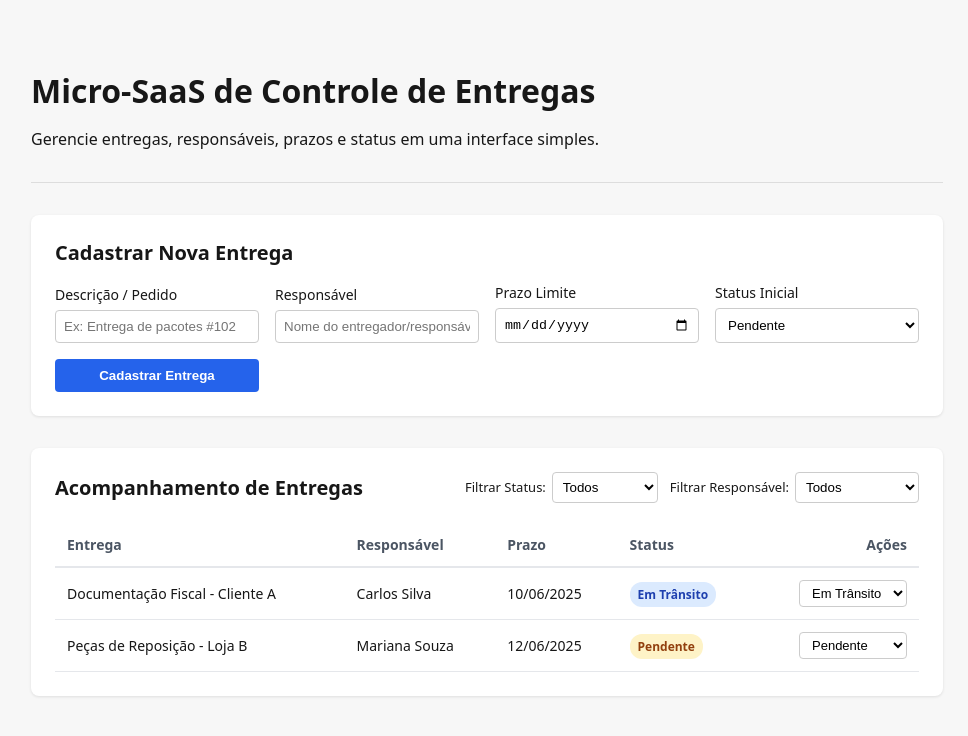
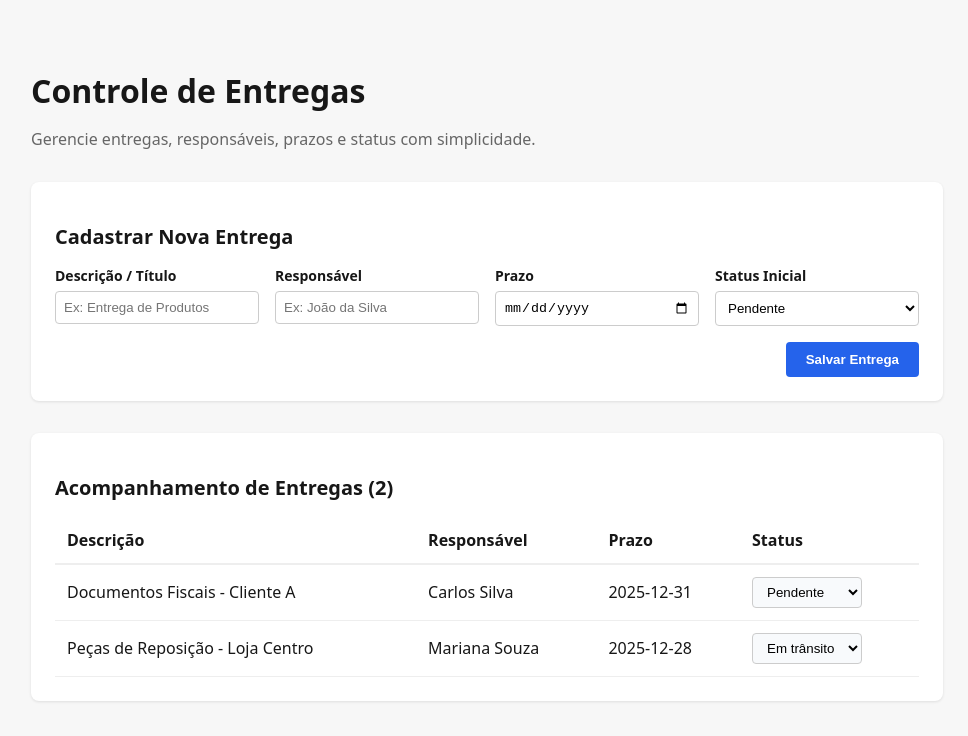
Before and after one commit to Klip-lab/micro-saas-controle-entregas, a React (Vite) app: page / in a window 1280 px wide. Shown: the top 736 px of the page, without its empty margins (153-1121 px from the left). Built offline with nearby package versions, Linux system fonts and the light colour scheme.

Commit message:
factory: TASK-PRJ-624786-002

```diff
--- a/src/App.tsx
+++ b/src/App.tsx
@@ -1,228 +1,216 @@
-import { useState, useEffect } from 'react';
+import { useState, useEffect, FormEvent } from "react";
 
 interface Delivery {
   id: string;
   title: string;
   responsible: string;
-  deadline: string;
-  status: 'Pendente' | 'Em Trânsito' | 'Entregue' | 'Cancelado';
+  dueDate: string;
+  status: "Pendente" | "Em trânsito" | "Entregue" | "Cancelado";
 }
-
-const INITIAL_DELIVERIES: Delivery[] = [
-  {
-    id: '1',
-    title: 'Documentação Fiscal - Cliente A',
-    responsible: 'Carlos Silva',
-    deadline: '2025-06-10',
-    status: 'Em Trânsito'
-  },
-  {
-    id: '2',
-    title: 'Peças de Reposição - Loja B',
-    responsible: 'Mariana Souza',
-    deadline: '2025-06-12',
-    status: 'Pendente'
-  }
-];
 
 export default function App() {
   const [deliveries, setDeliveries] = useState<Delivery[]>(() => {
-    const saved = localStorage.getItem('micro_saas_deliveries');
+    const saved = localStorage.getItem("@micro_saas_deliveries");
     if (saved) {
       try {
         return JSON.parse(saved);
-      } catch (e) {
-        return INITIAL_DELIVERIES;
+      } catch {
+        return [];
       }
     }
-    return INITIAL_DELIVERIES;
+    return [
+      {
+        id: "1",
+        title: "Documentos Fiscais - Cliente A",
+        responsible: "Carlos Silva",
+        dueDate: "2025-12-31",
+        status: "Pendente"
+      },
+      {
+        id: "2",
+        title: "Peças de Reposição - Loja Centro",
+        responsible: "Mariana Souza",
+        dueDate: "2025-12-28",
+        status: "Em trânsito"
+      }
+    ];
   });
 
-  const [title, setTitle] = useState('');
-  const [responsible, setResponsible] = useState('');
-  const [deadline, setDeadline] = useState('');
-  const [status, setStatus] = useState<'Pendente' | 'Em Trânsito' | 'Entregue' | 'Cancelado'>('Pendente');
-  const [filterStatus, setFilterStatus] = useState<string>('Todos');
-  const [filterResponsible, setFilterResponsible] = useState<string>('Todos');
+  const [title, setTitle] = useState("");
+  const [responsible, setResponsible] = useState("");
+  const [dueDate, setDueDate] = useState("");
+  const [status, setStatus] = useState<Delivery["status"]>("Pendente");
 
   useEffect(() => {
-    localStorage.setItem('micro_saas_deliveries', JSON.stringify(deliveries));
+    localStorage.setItem("@micro_saas_deliveries", JSON.stringify(deliveries));
   }, [deliveries]);
 
-  const handleAddDelivery = (e: React.FormEvent) => {
+  function handleCreateDelivery(e: FormEvent) {
     e.preventDefault();
-    if (!title.trim() || !responsible.trim() || !deadline) return;
+    if (!title.trim() || !responsible.trim() || !dueDate) return;
 
     const newDelivery: Delivery = {
       id: Date.now().toString(),
       title: title.trim(),
       responsible: responsible.trim(),
-      deadline,
+      dueDate,
       status
     };
 
     setDeliveries([newDelivery, ...deliveries]);
-    setTitle('');
-    setResponsible('');
-    setDeadline('');
-    setStatus('Pendente');
-  };
+    setTitle("");
+    setResponsible("");
+    setDueDate("");
+    setStatus("Pendente");
+  }
 
-  const handleStatusChange = (id: string, newStatus: Delivery['status']) => {
-    setDeliveries(deliveries.map(d => d.id === id ? { ...d, status: newStatus } : d));
-  };
-
-  const responsiblesList = Array.from(new Set(deliveries.map(d => d.responsible)));
-
-  const filteredDeliveries = deliveries.filter(d => {
-    const matchesStatus = filterStatus === 'Todos' || d.status === filterStatus;
-    const matchesResp = filterResponsible === 'Todos' || d.responsible === filterResponsible;
-    return matchesStatus && matchesResp;
-  });
+  function handleStatusChange(id: string, newStatus: Delivery["status"]) {
+    setDeliveries(
+      deliveries.map((item) =>
+        item.id === id ? { ...item, status: newStatus } : item
+      )
+    );
+  }
 
   return (
     <main>
-      <header style={{ marginBottom: '32px', borderBottom: '1px solid #ddd', paddingBottom: '16px' }}>
-        <h1>Micro-SaaS de Controle de Entregas</h1>
-        <p>Gerencie entregas, responsáveis, prazos e status em uma interface simples.</p>
+      <header style={{ marginBottom: "32px" }}>
+        <h1>Controle de Entregas</h1>
+        <p style={{ color: "#666" }}>
+          Gerencie entregas, responsáveis, prazos e status com simplicidade.
+        </p>
       </header>
 
-      <section style={{ background: '#fff', padding: '24px', borderRadius: '8px', marginBottom: '32px', boxShadow: '0 1px 3px rgba(0,0,0,0.1)' }}>
-        <h2 style={{ marginTop: 0, fontSize: '1.25rem' }}>Cadastrar Nova Entrega</h2>
-        <form onSubmit={handleAddDelivery} style={{ display: 'grid', gridTemplateColumns: 'repeat(auto-fit, minmax(200px, 1fr))', gap: '16px', alignItems: 'flex-end' }}>
-          <div>
-            <label style={{ display: 'block', marginBottom: '6px', fontSize: '0.875rem', fontWeight: 500 }}>Descrição / Pedido</label>
+      <section
+        style={{
+          background: "#fff",
+          padding: "24px",
+          borderRadius: "8px",
+          boxShadow: "0 1px 3px rgba(0,0,0,0.1)",
+          marginBottom: "32px"
+        }}
+      >
+        <h2 style={{ fontSize: "1.25rem", marginBottom: "16px" }}>
+          Cadastrar Nova Entrega
+        </h2>
+        <form
+          onSubmit={handleCreateDelivery}
+          style={{ display: "grid", gap: "16px", gridTemplateColumns: "repeat(auto-fit, minmax(200px, 1fr))" }}
+        >
+          <div style={{ display: "flex", flexDirection: "column", gap: "6px" }}>
+            <label style={{ fontSize: "0.875rem", fontWeight: 600 }}>Descrição / Título</label>
             <input
               type="text"
               value={title}
-              onChange={e => setTitle(e.target.value)}
-              placeholder="Ex: Entrega de pacotes #102"
+              onChange={(e) => setTitle(e.target.value)}
+              placeholder="Ex: Entrega de Produtos"
               required
-              style={{ width: '100%', padding: '8px', borderRadius: '4px', border: '1px solid #ccc' }}
+              style={{ padding: "8px", borderRadius: "4px", border: "1px solid #ccc" }}
             />
           </div>
-          <div>
-            <label style={{ display: 'block', marginBottom: '6px', fontSize: '0.875rem', fontWeight: 500 }}>Responsável</label>
+
+          <div style={{ display: "flex", flexDirection: "column", gap: "6px" }}>
+            <label style={{ fontSize: "0.875rem", fontWeight: 600 }}>Responsável</label>
             <input
               type="text"
               value={responsible}
-              onChange={e => setResponsible(e.target.value)}
-              placeholder="Nome do entregador/responsável"
+              onChange={(e) => setResponsible(e.target.value)}
+              placeholder="Ex: João da Silva"
               required
-              style={{ width: '100%', padding: '8px', borderRadius: '4px', border: '1px solid #ccc' }}
+              style={{ padding: "8px", borderRadius: "4px", border: "1px solid #ccc" }}
             />
           </div>
-          <div>
-            <label style={{ display: 'block', marginBottom: '6px', fontSize: '0.875rem', fontWeight: 500 }}>Prazo Limite</label>
+
+          <div style={{ display: "flex", flexDirection: "column", gap: "6px" }}>
+            <label style={{ fontSize: "0.875rem", fontWeight: 600 }}>Prazo</label>
             <input
               type="date"
-              value={deadline}
-              onChange={e => setDeadline(e.target.value)}
+              value={dueDate}
+              onChange={(e) => setDueDate(e.target.value)}
               required
-              style={{ width: '100%', padding: '8px', borderRadius: '4px', border: '1px solid #ccc' }}
+              style={{ padding: "8px", borderRadius: "4px", border: "1px solid #ccc" }}
             />
           </div>
-          <div>
-            <label style={{ display: 'block', marginBottom: '6px', fontSize: '0.875rem', fontWeight: 500 }}>Status Inicial</label>
+
+          <div style={{ display: "flex", flexDirection: "column", gap: "6px" }}>
+            <label style={{ fontSize: "0.875rem", fontWeight: 600 }}>Status Inicial</label>
             <select
               value={status}
-              onChange={e => setStatus(e.target.value as Delivery['status'])}
-              style={{ width: '100%', padding: '8px', borderRadius: '4px', border: '1px solid #ccc', background: '#fff' }}
+              onChange={(e) => setStatus(e.target.value as Delivery["status"])}
+              style={{ padding: "8px", borderRadius: "4px", border: "1px solid #ccc", background: "#fff" }}
             >
               <option value="Pendente">Pendente</option>
-              <option value="Em Trânsito">Em Trânsito</option>
+              <option value="Em trânsito">Em trânsito</option>
               <option value="Entregue">Entregue</option>
               <option value="Cancelado">Cancelado</option>
             </select>
           </div>
-          <div>
-            <button type="submit" style={{ width: '100%', padding: '9px 16px', background: '#2563eb', color: '#fff', border: 'none', borderRadius: '4px', fontWeight: 600, cursor: 'pointer' }}>
-              Cadastrar Entrega
+
+          <div style={{ gridColumn: "1 / -1", display: "flex", justifyContent: "flex-end" }}>
+            <button
+              type="submit"
+              style={{
+                background: "#2563eb",
+                color: "#fff",
+                padding: "10px 20px",
+                borderRadius: "4px",
+                border: "none",
+                cursor: "pointer",
+                fontWeight: 600
+              }}
+            >
+              Salvar Entrega
             </button>
           </div>
         </form>
       </section>
 
-      <section style={{ background: '#fff', padding: '24px', borderRadius: '8px', boxShadow: '0 1px 3px rgba(0,0,0,0.1)' }}>
-        <div style={{ display: 'flex', justifyContent: 'space-between', alignItems: 'center', flexWrap: 'wrap', gap: '16px', marginBottom: '20px' }}>
-          <h2 style={{ margin: 0, fontSize: '1.25rem' }}>Acompanhamento de Entregas</h2>
-          <div style={{ display: 'flex', gap: '12px', flexWrap: 'wrap' }}>
-            <div>
-              <label style={{ fontSize: '0.8125rem', marginRight: '6px', fontWeight: 500 }}>Filtrar Status:</label>
-              <select
-                value={filterStatus}
-                onChange={e => setFilterStatus(e.target.value)}
-                style={{ padding: '6px', borderRadius: '4px', border: '1px solid #ccc', background: '#fff' }}
-              >
-                <option value="Todos">Todos</option>
-                <option value="Pendente">Pendente</option>
-                <option value="Em Trânsito">Em Trânsito</option>
-                <option value="Entregue">Entregue</option>
-                <option value="Cancelado">Cancelado</option>
-              </select>
-            </div>
-            <div>
-              <label style={{ fontSize: '0.8125rem', marginRight: '6px', fontWeight: 500 }}>Filtrar Responsável:</label>
-              <select
-                value={filterResponsible}
-                onChange={e => setFilterResponsible(e.target.value)}
-                style={{ padding: '6px', borderRadius: '4px', border: '1px solid #ccc', background: '#fff' }}
-              >
-                <option value="Todos">Todos</option>
-                {responsiblesList.map(resp => (
-                  <option key={resp} value={resp}>{resp}</option>
-                ))}
-              </select>
-            </div>
-          </div>
-        </div>
-
-        {filteredDeliveries.length === 0 ? (
-          <p style={{ textAlign: 'center', color: '#666', padding: '24px 0' }}>Nenhuma entrega encontrada com os filtros selecionados.</p>
+      <section
+        style={{
+          background: "#fff",
+          padding: "24px",
+          borderRadius: "8px",
+          boxShadow: "0 1px 3px rgba(0,0,0,0.1)"
+        }}
+      >
+        <h2 style={{ fontSize: "1.25rem", marginBottom: "16px" }}>
+          Acompanhamento de Entregas ({deliveries.length})
+        </h2>
+        {deliveries.length === 0 ? (
+          <p style={{ color: "#666" }}>Nenhuma entrega cadastrada até o momento.</p>
         ) : (
-          <div style={{ overflowX: 'auto' }}>
-            <table style={{ width: '100%', borderCollapse: 'collapse', textAlign: 'left', fontSize: '0.875rem' }}>
+          <div style={{ overflowX: "auto" }}>
+            <table style={{ width: "100%", borderCollapse: "collapse", textAlign: "left" }}>
               <thead>
-                <tr style={{ borderBottom: '2px solid #e5e7eb', color: '#4b5563' }}>
-                  <th style={{ padding: '12px' }}>Entrega</th>
-                  <th style={{ padding: '12px' }}>Responsável</th>
-                  <th style={{ padding: '12px' }}>Prazo</th>
-                  <th style={{ padding: '12px' }}>Status</th>
-                  <th style={{ padding: '12px', textAlign: 'right' }}>Ações</th>
+                <tr style={{ borderBottom: "2px solid #eee" }}>
+                  <th style={{ padding: "12px" }}>Descrição</th>
+                  <th style={{ padding: "12px" }}>Responsável</th>
+                  <th style={{ padding: "12px" }}>Prazo</th>
+                  <th style={{ padding: "12px" }}>Status</th>
                 </tr>
               </thead>
               <tbody>
-                {filteredDeliveries.map(delivery => (
-                  <tr key={delivery.id} style={{ borderBottom: '1px solid #e5e7eb' }}>
-                    <td style={{ padding: '12px', fontWeight: 500 }}>{delivery.title}</td>
-                    <td style={{ padding: '12px' }}>{delivery.responsible}</td>
-                    <td style={{ padding: '12px' }}>{delivery.deadline.split('-').reverse().join('/')}</td>
-                    <td style={{ padding: '12px' }}>
-                      <span style={{
-                        padding: '4px 8px',
-                        borderRadius: '12px',
-                        fontSize: '0.75rem',
-                        fontWeight: 600,
-                        background:
-                          delivery.status === 'Entregue' ? '#dcfce7' :
-                          delivery.status === 'Em Trânsito' ? '#dbeafe' :
-                          delivery.status === 'Cancelado' ? '#fee2e2' : '#fef3c7',
-                        color:
-                          delivery.status === 'Entregue' ? '#166534' :
-                          delivery.status === 'Em Trânsito' ? '#1e40af' :
-                          delivery.status === 'Cancelado' ? '#991b1b' : '#92400e'
-                      }}>
-                        {delivery.status}
-                      </span>
-                    </td>
-                    <td style={{ padding: '12px', textAlign: 'right' }}>
+                {deliveries.map((item) => (
+                  <tr key={item.id} style={{ borderBottom: "1px solid #eee" }}>
+                    <td style={{ padding: "12px", fontWeight: 500 }}>{item.title}</td>
+                    <td style={{ padding: "12px" }}>{item.responsible}</td>
+                    <td style={{ padding: "12px" }}>{item.dueDate}</td>
+                    <td style={{ padding: "12px" }}>
                       <select
-                        value={delivery.status}
-                        onChange={e => handleStatusChange(delivery.id, e.target.value as Delivery['status'])}
-                        style={{ padding: '4px 8px', borderRadius: '4px', border: '1px solid #ccc', fontSize: '0.8125rem', background: '#fff' }}
+                        value={item.status}
+                        onChange={(e) =>
+                          handleStatusChange(item.id, e.target.value as Delivery["status"])
+                        }
+                        style={{
+                          padding: "6px 10px",
+                          borderRadius: "4px",
+                          border: "1px solid #ccc",
+                          background: "#f8fafc",
+                          fontWeight: 500
+                        }}
                       >
                         <option value="Pendente">Pendente</option>
-                        <option value="Em Trânsito">Em Trânsito</option>
+                        <option value="Em trânsito">Em trânsito</option>
                         <option value="Entregue">Entregue</option>
                         <option value="Cancelado">Cancelado</option>
                       </select>
```
